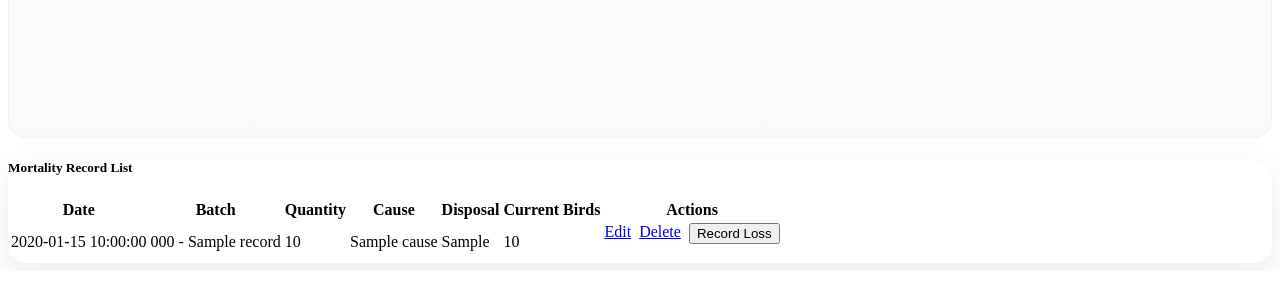
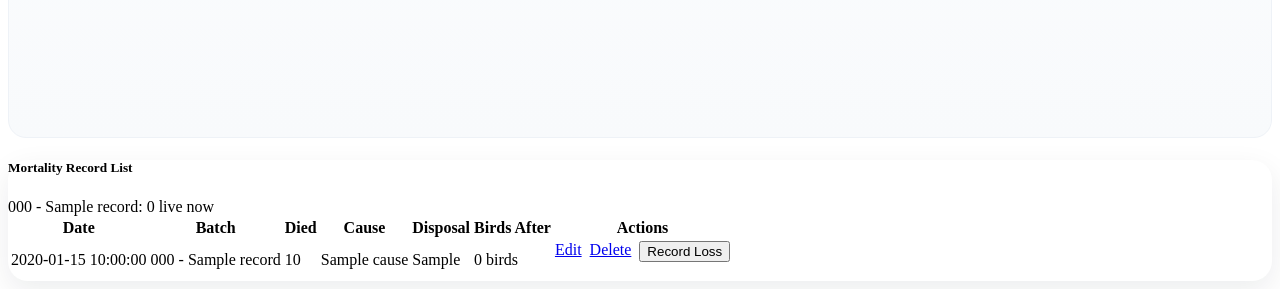
Before and after one commit to kwakwoasareenoch1211-sketch/farm-management-system, a PHP site: the page made by app/views/mortality/index.php in a window 1280 px wide. Shown: the part 2509-2798 px from the top of the page. Before the commit the page ends 2776 px from the top, so only its background shows below. Run offline with PHP 8.4, Linux system fonts and the light colour scheme; the template is opened without the code that fills it: most values are stand-ins (such as "Sample title", 1, 10 or a date in 2020); some libraries are stand-ins or nearby versions.

Commit message:
Fix mortality: show correct birds-after-each-record count, add live-now badge

```diff
--- a/app/views/mortality/index.php
+++ b/app/views/mortality/index.php
@@ -45,17 +45,41 @@ $totalBatches = (float)($totals['total_batches'] ?? 0);
 </div>
 
 <div class="work-card p-4">
-    <h5 class="fw-bold mb-3">Mortality Record List</h5>
+    <div class="d-flex justify-content-between align-items-center mb-3">
+        <h5 class="fw-bold mb-0">Mortality Record List</h5>
+        <?php
+        // Show current live count per batch
+        $batchSummary = [];
+        foreach ($records as $r) {
+            $bid = $r['batch_id'] ?? 0;
+            if (!isset($batchSummary[$bid])) {
+                $batchSummary[$bid] = [
+                    'name'     => ($r['batch_code'] ?? '') . (!empty($r['batch_name']) ? ' - ' . $r['batch_name'] : ''),
+                    'live_now' => (int)($r['live_now'] ?? 0),
+                ];
+            }
+        }
+        ?>
+        <?php if (!empty($batchSummary)): ?>
+            <div class="d-flex gap-2 flex-wrap">
+                <?php foreach ($batchSummary as $b): ?>
+                    <span class="badge rounded-pill px-3 py-2 text-bg-success">
+                        <?= htmlspecialchars($b['name']) ?>: <?= number_format($b['live_now']) ?> live now
+                    </span>
+                <?php endforeach; ?>
+            </div>
+        <?php endif; ?>
+    </div>
     <div class="table-responsive">
         <table class="table align-middle">
             <thead>
                 <tr>
                     <th>Date</th>
                     <th>Batch</th>
-                    <th>Quantity</th>
+                    <th>Died</th>
                     <th>Cause</th>
                     <th>Disposal</th>
-                    <th>Current Birds</th>
+                    <th>Birds After</th>
                     <th>Actions</th>
                 </tr>
             </thead>
@@ -65,10 +89,15 @@ $totalBatches = (float)($totals['total_batches'] ?? 0);
                         <tr>
                             <td><?= htmlspecialchars($r['record_date'] ?? '') ?></td>
                             <td><?= htmlspecialchars(($r['batch_code'] ?? '') . (!empty($r['batch_name']) ? ' - ' . $r['batch_name'] : '')) ?></td>
-                            <td><?= number_format((float)($r['quantity'] ?? 0)) ?></td>
+                            <td><span class="badge text-bg-danger"><?= number_format((float)($r['quantity'] ?? 0)) ?></span></td>
                             <td><?= htmlspecialchars($r['cause'] ?? '-') ?></td>
                             <td><?= htmlspecialchars($r['disposal_method'] ?? '-') ?></td>
-                            <td><?= number_format((float)($r['current_quantity'] ?? 0)) ?></td>
+                            <td>
+                                <span class="fw-semibold <?= (int)($r['birds_after_this_record'] ?? 0) < 10 ? 'text-danger' : 'text-success' ?>">
+                                    <?= number_format((int)($r['birds_after_this_record'] ?? $r['live_now'] ?? 0)) ?>
+                                </span>
+                                <span class="text-muted small ms-1">birds</span>
+                            </td>
                             <td>
                                 <div class="action-btns">
                                     <a class="btn btn-sm btn-outline-primary" href="<?= rtrim(BASE_URL, '/') ?>/mortality/edit?id=<?= (int)($r['id'] ?? 0) ?>">Edit</a>
```
Also changed, not shown: app/models/MortalityRecord.php (+7 -1 lines).
